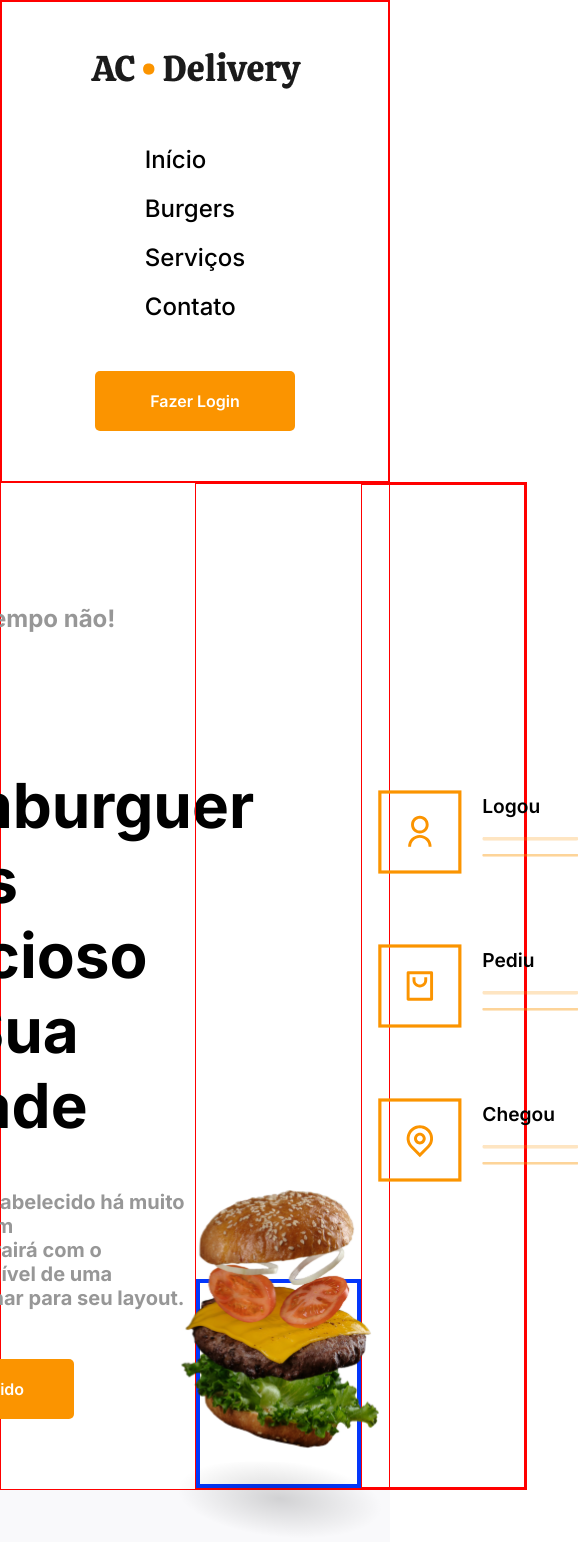
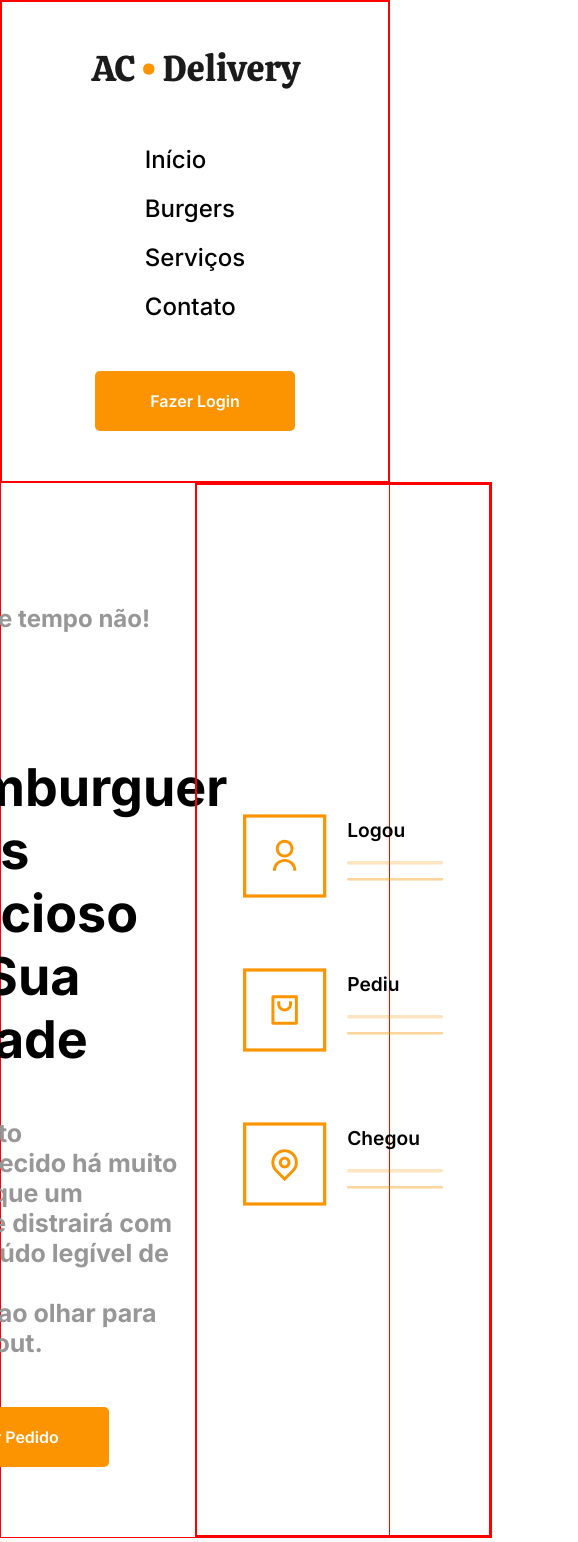
Before and after one commit to Toteck/AC-Delivery, a React (Vite) app: page / in a window 390 px wide. Shown: the top 1542 px of the page, 578 px wide, since content can reach past the window. Built offline with nearby package versions, Linux system fonts and the light colour scheme; a web font is replaced by a local one.

Commit message:
style: responsivade para tablet

```diff
--- a/src/App.css
+++ b/src/App.css
@@ -431,6 +431,32 @@ footer {
     gap: 5rem 0;
   }
 
+  .menu-side .menu-right .hamburguer {
+    display: none;
+  }
+
+  .menu-right .hamburguer Hamburgao{
+    display: none;
+  }
+
+  .menu-side .menu-right .container-icones {
+    width: 100%;
+  }
+
+  .menu-left h1 {
+    font-size: 5.2rem;
+    font-family: Inter;
+    color: #000000;
+    margin-bottom: 4.7rem;
+  }
+
+  .menu-left h3 {
+    font-size: 2.5rem;
+    color: #979797;
+    font-family: Inter;
+    margin-bottom: 4.9rem;
+  }
+
   .menu-search #title-search {
     align-self: center;
     text-align: center;
--- a/src/App.jsx
+++ b/src/App.jsx
@@ -85,6 +85,7 @@ export default function App() {
           </div>
         </div>
       </div>
+
       <div className="menu-search">
         <div className="container-menu-search">
           <h1 id="title-search">
--- a/src/components/Hamburgao/style.css
+++ b/src/components/Hamburgao/style.css
@@ -27,3 +27,9 @@
     transform: scale(2);
   }
 }
+
+@media screen and (max-width: 1024px) {
+  .h {
+    display: none;
+  }
+}
--- a/src/components/Icone/style.css
+++ b/src/components/Icone/style.css
@@ -44,3 +44,9 @@
     transform: scale(0.8);
   }
 }
+
+@media screen and (max-width: 820px) {
+  .container-icone {
+    justify-content: center;
+  }
+}
```
